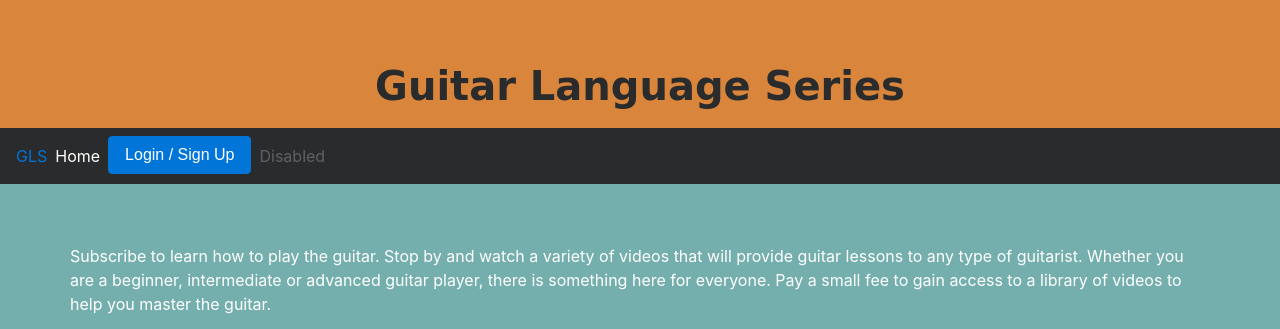
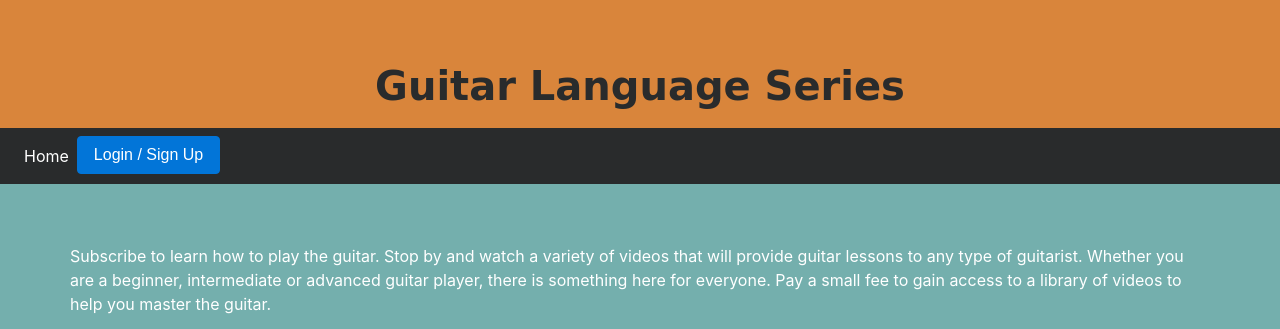
Before and after one commit to jenjenw23/GuitarLanguage, a plain HTML site: page index.html in a window 1280 px wide. Shown: the top 329 px of the page. Drawn offline with nearby package versions, Linux system fonts and the light colour scheme; a script that the page names is missing; a web font is replaced by a local one.

Commit message:
cleaned up nav bar

```diff
--- a/index.html
+++ b/index.html
@@ -31,7 +31,6 @@
 
 </head>
 
-
 <body>
 
     <!-- Fixed navbar -->
@@ -42,7 +41,7 @@
         <button class="navbar-toggler navbar-toggler-right" type="button" data-toggle="collapse" data-target="#navbarCollapse" aria-controls="navbarCollapse" aria-expanded="false" aria-label="Toggle navigation">
             <span class="navbar-toggler-icon"></span>
         </button>
-        <a href="#">GLS</a>
+    <!--    <a href="#">GLS</a>-->
         <div class="collapse navbar-collapse" id="navbarCollapse">
             <ul class="navbar-nav mr-auto">
                 <li class="nav-item active">
@@ -51,9 +50,9 @@
                 <li class="nav-item">
                     <button id="authLogin" class="btn btn-primary">Login / Sign Up</button>
                 </li>
-                <li class="nav-item">
+               <!-- <li class="nav-item">
                     <a class="nav-link disabled" href="#">Disabled</a>
-                </li>
+                </li>-->
             </ul>
             <!-- <form class="form-inline mt-2 mt-md-0">
 
@@ -104,8 +103,6 @@
     </div>
 
 
-    </div>
-
     <footer class="footer">
         <div class="container">
             <span class="text-muted">Guitar Language Series <a href="https://guitarlanguage.github.io/GalacticFish/" target="_blank">&copy;</a> 2018</span>
```
